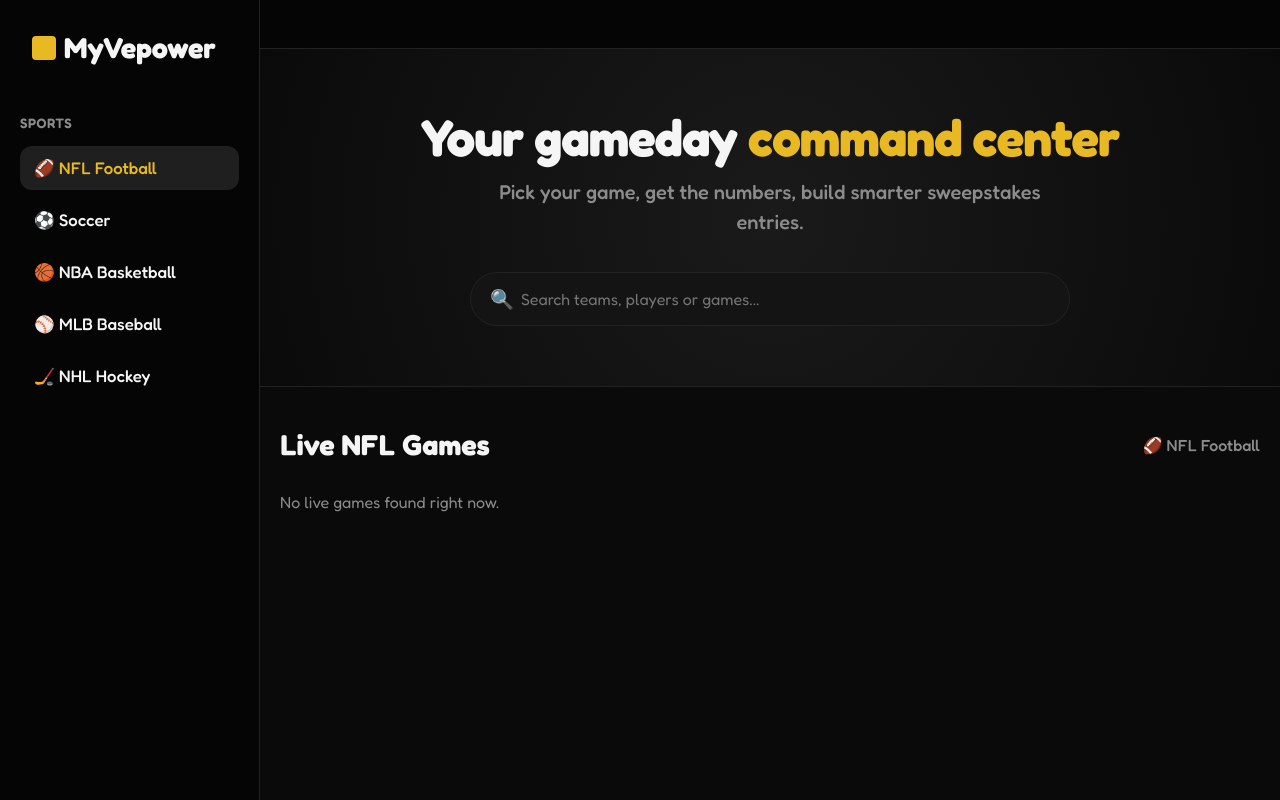
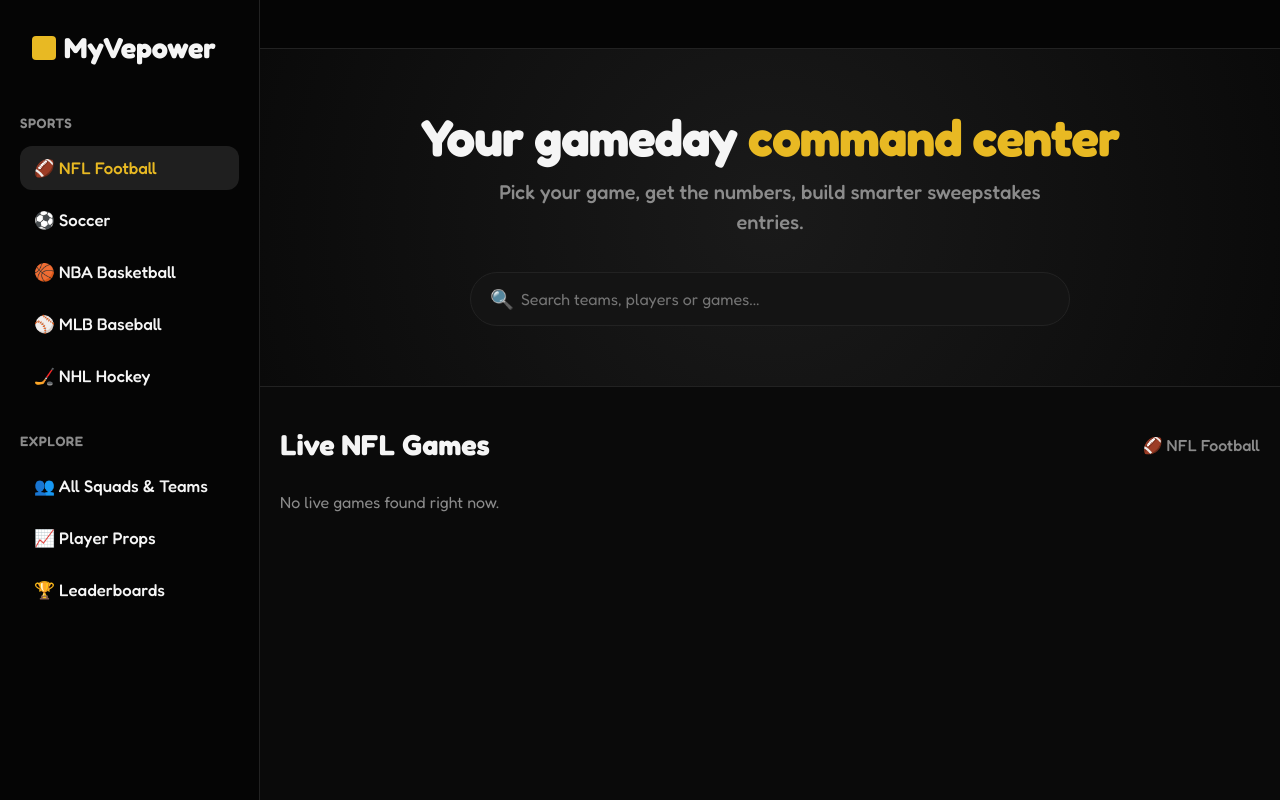
Before and after one commit to karthi3345/football, a Django app: page / in a window 1280 px wide. Run offline with Django 5.2, Linux system fonts and the light colour scheme; data that the repository does not hold is empty.

Commit message:
Add Squads and Explore section to sidebar

```diff
--- a/sportsbook/templates/sportsbook/home.html
+++ b/sportsbook/templates/sportsbook/home.html
@@ -233,6 +233,13 @@
         <li><a href="?sport=mlb" class="{% if current_sport == 'mlb' %}active{% endif %}">⚾ MLB Baseball</a></li>
         <li><a href="?sport=nhl" class="{% if current_sport == 'nhl' %}active{% endif %}">🏒 NHL Hockey</a></li>
       </ul>
+
+      <div class="sidebar-title" style="margin-top: 35px;">Explore</div>
+      <ul class="sidebar-nav">
+        <li><a href="#">👥 All Squads & Teams</a></li>
+        <li><a href="#">📈 Player Props</a></li>
+        <li><a href="#">🏆 Leaderboards</a></li>
+      </ul>
     </div>
   </aside>
 
```
